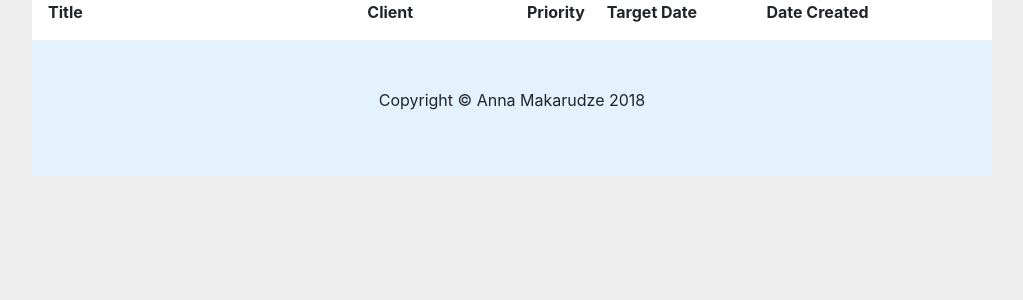
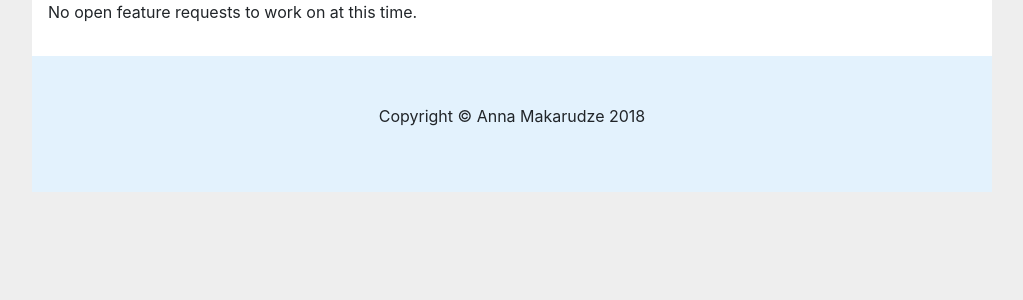
Before and after one commit to amakarudze/feature-requests, a Flask app: page / in a window 1280 px wide. Shown: the part 141-441 px from the top of the page, without its empty margins (128-1151 px from the left). Run offline with Flask 2, Linux system fonts and the light colour scheme; data that the repository does not hold is empty; some libraries are stand-ins or nearby versions.

Commit message:
Fix login, create feature request and index page

```diff
--- a/feature_requests/auth.py
+++ b/feature_requests/auth.py
@@ -42,19 +42,15 @@ def login():
         username = request.form['username']
         password = request.form['password']
         error = None
-        user = User.query.filter_by(username=username)
+        user = User.query.filter_by(username=username).first()
 
-        if user is None:
-            error = 'Incorrect username.'
-        elif not check_password_hash(user['password'], password):
+        if user and check_password_hash(user.password, password):
+            session.clear()
+            session['user_id'] = user.id
+            return redirect(url_for('index'))
+        else:
             error = 'Incorrect username/password.'
-
-        if error is None:
-            session.clear()
-            session['user_id'] = user['id']
-            return redirect(url_for('index'))
-
-        flash(error)
+            flash(error)
 
     return render_template('auth/login.html')
 
@@ -66,7 +62,7 @@ def load_logged_in_user():
     if user_id is None:
         g.user = None
     else:
-        g.user = User.query.filter_by(user_id=user_id)
+        g.user = User.query.filter_by(id=user_id)
 
 
 @bp.route('/logout')
--- a/feature_requests/templates/base.html
+++ b/feature_requests/templates/base.html
@@ -23,13 +23,13 @@
                 {% if g.user %}
                     <li class="nav-item active"><a class="nav-link" href="{{ url_for('index') }}">Home
                         <span class="sr-only">(current)</span></a></li>
-                    <li class="nav-item"><a class="nav-link" href="{{ url_for('create') }}">New Feature Request</a></li>
-                    <li class="nav-item"><a class="nav-link" href="{{ url_for('add_client') }}">New Client</a></li>
-                    <li class="nav-item"><a class="nav-link" href="{{ url_for('add_priority') }}">New Priority</a></li>
-                    <li class="nav-item"><a class="nav-link" href="{{ url_for('add_product_area') }}">New Product Area</a></li>
+                    <li class="nav-item"><a class="nav-link" href="{{ url_for('features.create') }}">New Feature Request</a></li>
+                    <li class="nav-item"><a class="nav-link" href="{{ url_for('features.add_client') }}">New Client</a></li>
+                    <li class="nav-item"><a class="nav-link" href="{{ url_for('features.add_priority') }}">New Priority</a></li>
+                    <li class="nav-item"><a class="nav-link" href="{{ url_for('features.add_product_area') }}">New Product Area</a></li>
                     <li class="nav-item"><a class="nav-link" href="{{ url_for('auth.logout') }}">Log Out
                         <i class="fa fa-power"></i></a></li>
-                    <li class="nav-item"><span class="navbar-text">{{ g.user['username'] }}</span></li>
+                    <li class="nav-item"><span class="navbar-text">{{ g.user.username }}</span></li>
 
                 {% else %}
                     <li class="nav-item"><a class="nav-link" href="{{ url_for('auth.register') }}">Register</a></li>
--- a/feature_requests/templates/index.html
+++ b/feature_requests/templates/index.html
@@ -1,13 +1,13 @@
 {% extends 'base.html' %}
 
 {% block header %}
+
   <h1>{% block title %}Feature Requests{% endblock %}</h1>
-  {% if g.user %}
-    <a class="action" href="{{ url_for('features.create') }}">New Feature Request</a>
-  {% endif %}
+
 {% endblock %}
 
 {% block content %}
+    {% if feature_requests %}
         <div class="row">
             <div class="col-sm-4"><b>Title</b></div>
             <div class="col-sm-2"><b>Client</b></div>
@@ -15,7 +15,24 @@
             <div class="col-sm-2"><b>Target Date</b></div>
             <div class="col-sm-2"><b>Date Created</b></div>
             <div class="col-sm-1"></div>
-
         </div>
 
+        {% for feature_request in feature_requests %}
+            <div class="row">
+                <div class="col-sm-4">{{ feature_request['title'] }}</div>
+                <div class="col-sm-2">{{ feature_request['customer_id'] }}</div>
+                <div class="col-sm-1">{{ feature_request['priority_id'] }}</div>
+                <div class="col-sm-2">{{ feature_request['target_date'] }}</div>
+                <div class="col-sm-2">{{ feature_request['date_created'] }}</div>
+                <div class="col-sm-1"><a class="btn btn-primary mb-2">Edit</a></div>
+            </div>
+
+        {% endfor %}
+
+    {% else %}
+
+        <p>No open feature requests to work on at this time.</p>
+
+    {% endif %}
+
 {% endblock %}
--- a/feature_requests/views.py
+++ b/feature_requests/views.py
@@ -13,7 +13,8 @@ bp = Blueprint('features', __name__)
 @bp.route('/', methods=['GET'])
 # @login_required
 def index():
-    return render_template('index.html')
+    feature_requests = FeatureRequest.query.filter(FeatureRequest.closed == False).all()
+    return render_template('index.html', feature_requests=feature_requests)
 
 
 @bp.route('/create',  methods=('GET', 'POST'))
@@ -55,7 +56,7 @@ def create():
 
         if error is None:
             feature_request = FeatureRequest(title=title, description=description, customer_id=customer_id,
-                                             priority_id=priority_id, product_area=product_area,
+                                             priority_id=priority_id, product_area_id=product_area,
                                              target_date=targetdate)
             db.session.add(feature_request)
             db.session.commit()
```
Lines whose indentation alone changed are shown as unchanged.
